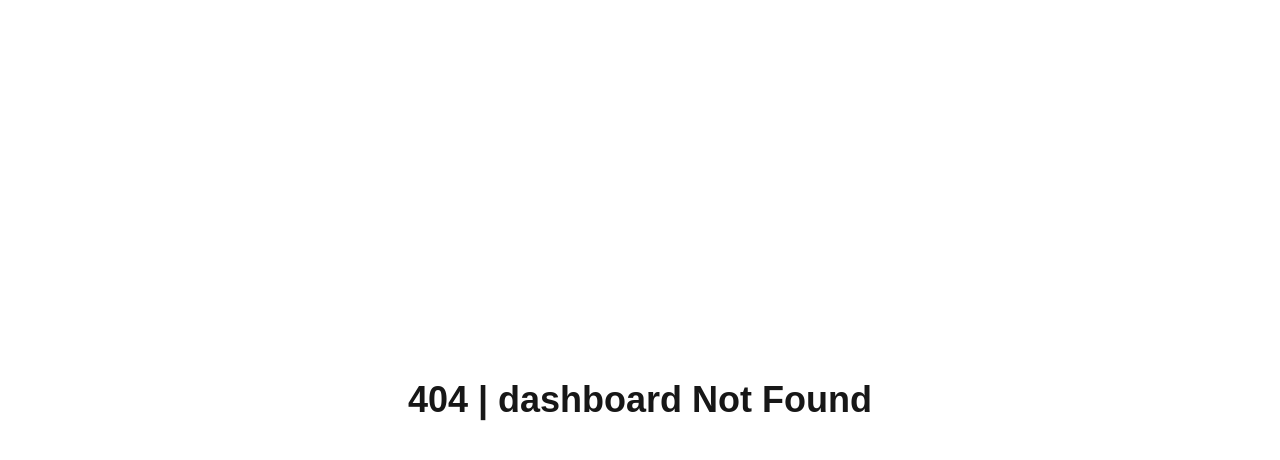
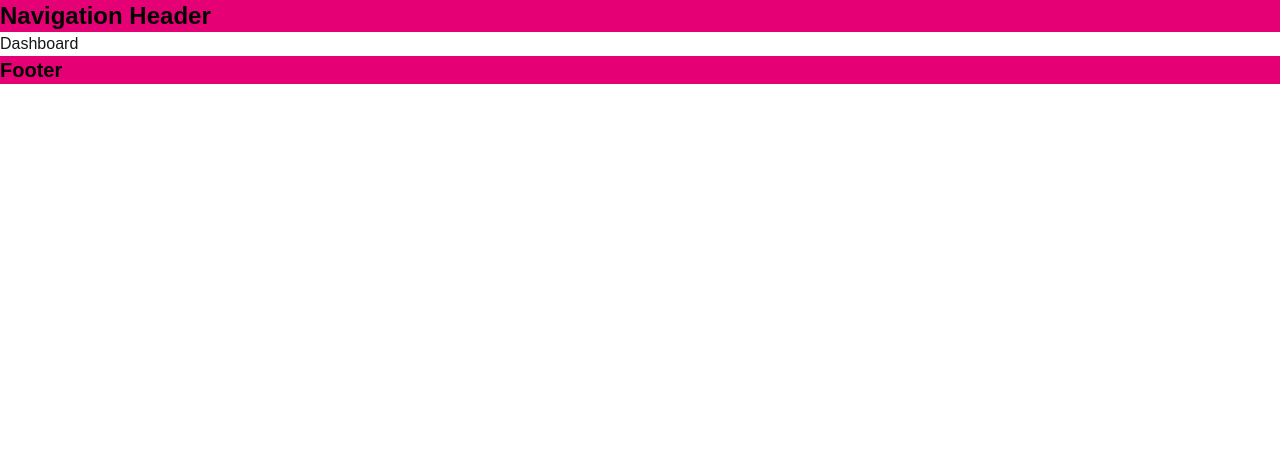
Before and after one commit to Yoon03-cloud/next.js_FullStack, a Next.js app in the folder next-shop/: page /dashboard in a window 1280 px wide. Before the commit this address had no page. Shown: the top 460 px of the page. Built offline with nearby package versions, Linux system fonts and the light colour scheme.

Commit message:
new commit

```diff
--- /dev/null
+++ b/next-shop/app/(root)/dashboard/loading.tsx
@@ -0,0 +1,7 @@
+import React from "react";
+
+function DashboardLoading() {
+  return <div>Dashboard Loading ....</div>;
+}
+
+export default DashboardLoading;
--- /dev/null
+++ b/next-shop/app/(root)/dashboard/page.tsx
@@ -0,0 +1,7 @@
+import React from "react";
+
+function Dashboard() {
+  return <div>Dashboard</div>;
+}
+
+export default Dashboard;
```
